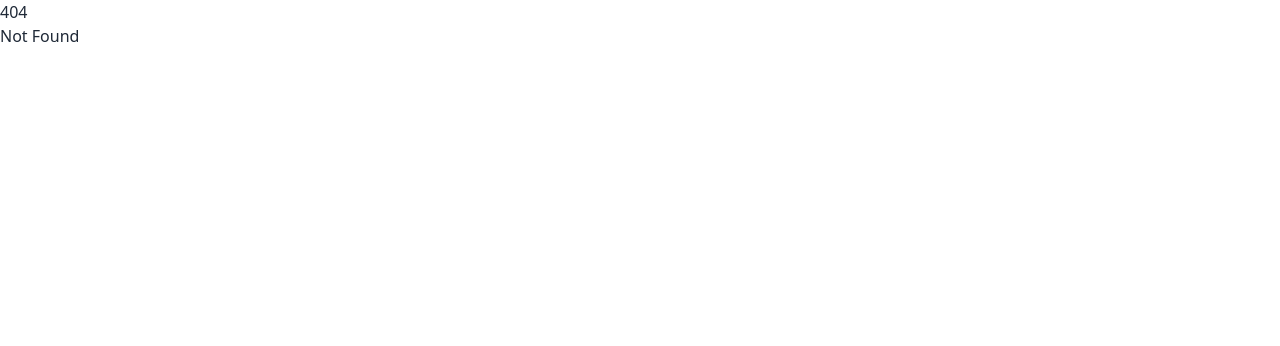
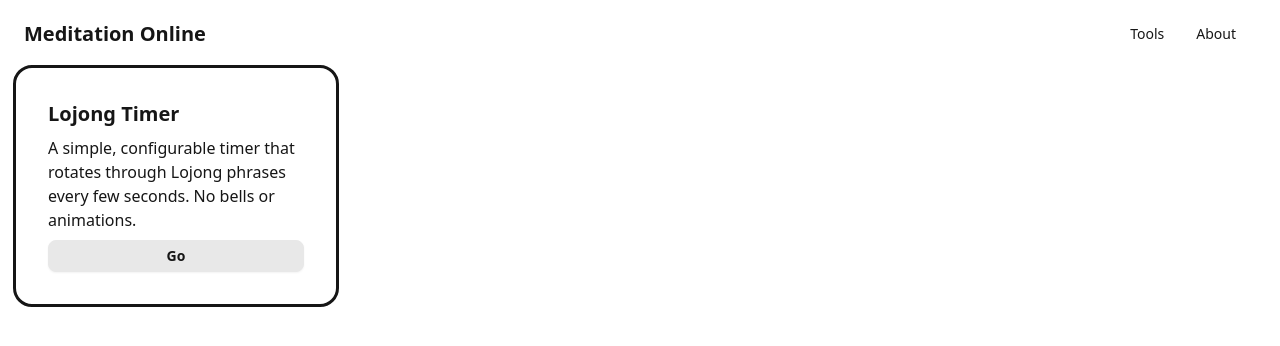
Before and after one commit to mo-sangha/website, a SvelteKit app in the folder frontend/: page /tools in a window 1280 px wide. Before the commit this address had no page. Shown: the top 346 px of the page. Built offline with nearby package versions, Linux system fonts and the light colour scheme.

Commit message:
Meditation online begun

```diff
--- a/frontend/src/app.html
+++ b/frontend/src/app.html
@@ -1,5 +1,5 @@
 <!doctype html>
-<html lang="en" class="h-full w-full">
+<html lang="en" class="h-full w-full" data-theme="cmyk">
 	<head>
 		<meta charset="utf-8" />
 		<link rel="icon" href="%sveltekit.assets%/favicon.png" />
--- a/frontend/src/routes/+layout.svelte
+++ b/frontend/src/routes/+layout.svelte
@@ -6,4 +6,22 @@
 	inject({ mode: dev ? 'development' : 'production' });
 </script>
 
-<slot />
+<div class="h-full w-full flex flex-col px-4">
+	<!-- Navbar -->
+	<div class="navbar bg-base-100">
+		<div class="flex-1">
+			<a class="text-xl font-bold" href="/">Meditation Online</a>
+		</div>
+		<div class="flex-none">
+			<ul class="menu menu-horizontal px-1">
+				<li><a href="/tools">Tools</a></li>
+				<li><a href="/about">About</a></li>
+			</ul>
+		</div>
+	</div>
+
+	<!-- Body -->
+	<div class="flex-grow">
+		<slot />
+	</div>
+</div>
--- /dev/null
+++ b/frontend/src/routes/tools/+page.svelte
@@ -0,0 +1,23 @@
+<script>
+	/** @type {{ title: string, description: string, link: string }[]} */
+	const tools = [
+		{
+			title: 'Lojong Timer',
+			description:
+				'A simple, configurable timer that rotates through Lojong phrases every few seconds. No bells or animations.',
+			link: '/tools/lojong-timer'
+		}
+	];
+</script>
+
+<div class="flex flex-col gap-4">
+	{#each tools as tool}
+		<div class="card outline max-w-xs">
+			<div class="card-body">
+				<div class="card-title">{tool.title}</div>
+				<p>{tool.description}</p>
+				<a class="btn btn-sm" href={tool.link}>Go</a>
+			</div>
+		</div>
+	{/each}
+</div>
--- a/frontend/tailwind.config.js
+++ b/frontend/tailwind.config.js
@@ -5,4 +5,40 @@ export default {
     extend: {},
   },
   plugins: [require("daisyui")],
+  daisyui: {
+    themes: [
+      "light",
+      "dark",
+      "cupcake",
+      "bumblebee",
+      "emerald",
+      "corporate",
+      "synthwave",
+      "retro",
+      "cyberpunk",
+      "valentine",
+      "halloween",
+      "garden",
+      "forest",
+      "aqua",
+      "lofi",
+      "pastel",
+      "fantasy",
+      "wireframe",
+      "black",
+      "luxury",
+      "dracula",
+      "cmyk",
+      "autumn",
+      "business",
+      "acid",
+      "lemonade",
+      "night",
+      "coffee",
+      "winter",
+      "dim",
+      "nord",
+      "sunset",
+    ],
+  },
 }
```
Also changed, not shown: frontend/src/routes/tools/lojong-timer/+page.svelte (renamed from frontend/src/routes/+page.svelte).
